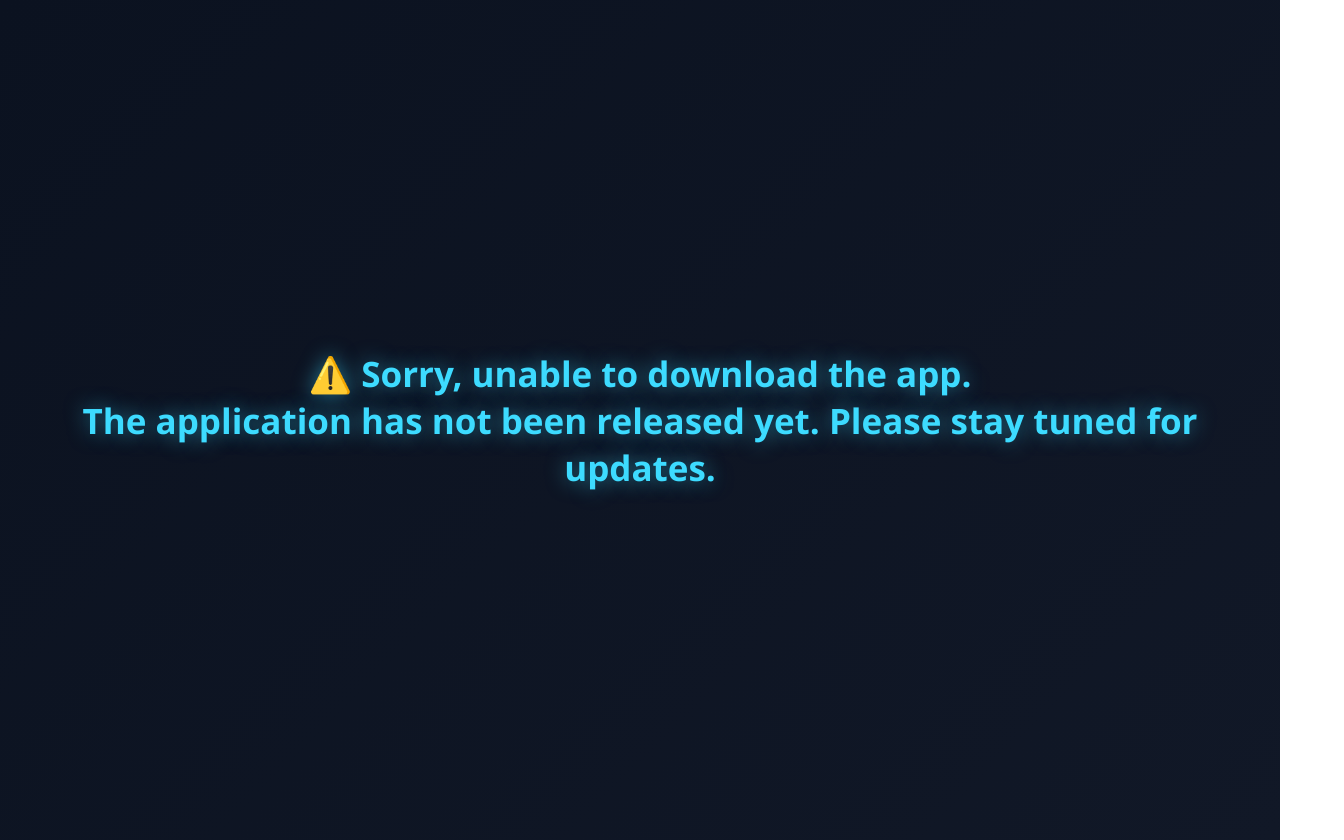
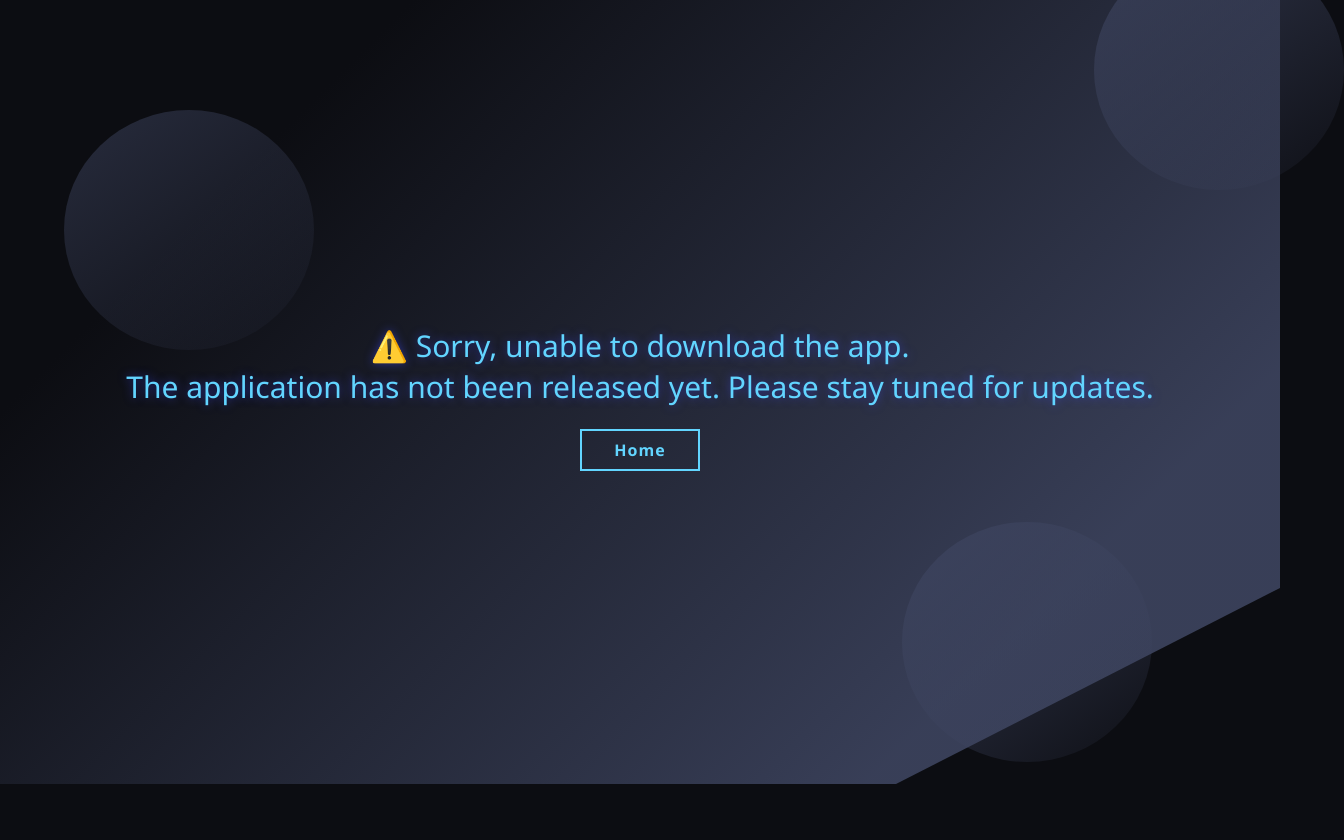
Before and after one commit to Priyash-Das/Sonix, a plain HTML site: page dnw.html in a window 1280 px wide. Shown: the whole page, 1344 px wide, since content can reach past the window. After the commit the page ends 800 px from the top, so only its background shows below. Drawn offline with Linux system fonts and the light colour scheme.

Commit message:
Sonix
Updated the download status page with new styles and a button.

```diff
--- a/dnw.html
+++ b/dnw.html
@@ -3,7 +3,9 @@
     <head>
         <meta charset="UTF-8">
         <meta name="viewport" content="width=device-width, initial-scale=1.0">
+        <link rel="icon" href="Assets/sonixlogo.png">
         <title>Download Status</title>
+        <link rel="stylesheet" href="style_faq.css">
         <style>
     body {
         margin: 0;
@@ -11,25 +13,75 @@
         display: flex;
         justify-content: center;
         align-items: center;
-        background: linear-gradient(135deg, #0B1220, #111827);
         font-family: 'Segoe UI', sans-serif;
         text-align: center;
         padding: 20px;
     }
 
     .message {
-        font-size: 35px;
-        font-weight: bold;
-        color: #3ddbff;
-        text-shadow: 0 0 20px rgba(61, 220, 255, 0.5);
+        font-size: 30px;
+        color: #62d5ff;
+        text-shadow: 0 0 10px rgba(61, 74, 255, 0.5);
+    }
+
+    .btn {
+        position: relative;
+        padding: 0.5em 2em;
+        font-weight: 600;
+        border: 2px solid #62d5ff;
+        color: #62d5ff;
+        text-decoration: none;
+        display: inline-block;
+        align-self: flex-end;
+        letter-spacing: 1px;
+        overflow: hidden;
+    }
+
+    .btn span {
+        position: relative;
+        z-index: 1;
+    }
+
+    .btn::before {
+        content: '';
+        position: absolute;
+        transform: translate(-50%, -50%);
+        width: 0;
+        height: 0;
+        border-radius: 50%;
+        background: #62d5ff;
+        transition: 1s;
+    }
+
+    .btn:hover::before {
+        width: 390px;
+        height: 390px;
+    }
+
+    .btn:hover {
+        color: #0c0d12;
+        box-shadow: 0 0 5px #62d5ff, 0 0 10px #62d5ff;
+        font-weight: 600;
     }
         </style>
     </head>
     <body>
-        <div class="message">
-            ⚠️ Sorry, unable to download the app.
+        <div class="body-bg"></div>
+        <div class="accent-shape-1"></div>
+        <div class="accent-shape-2"></div>
+        <div class="accent-shape-3"></div>
+        <div class="content-wrapper">
+            <div class="message">
+                ⚠️ Sorry, unable to download the app.
+                <br>
+                The application has not been released yet. Please stay tuned for updates.
+            </div>
             <br>
-            The application has not been released yet. Please stay tuned for updates.
+            <div class="button-group">
+                <a href="index.html" target="_blank" class="btn">
+                    <span>Home</span>
+                </a>
+            </div>
         </div>
     </body>
 </html>
```
